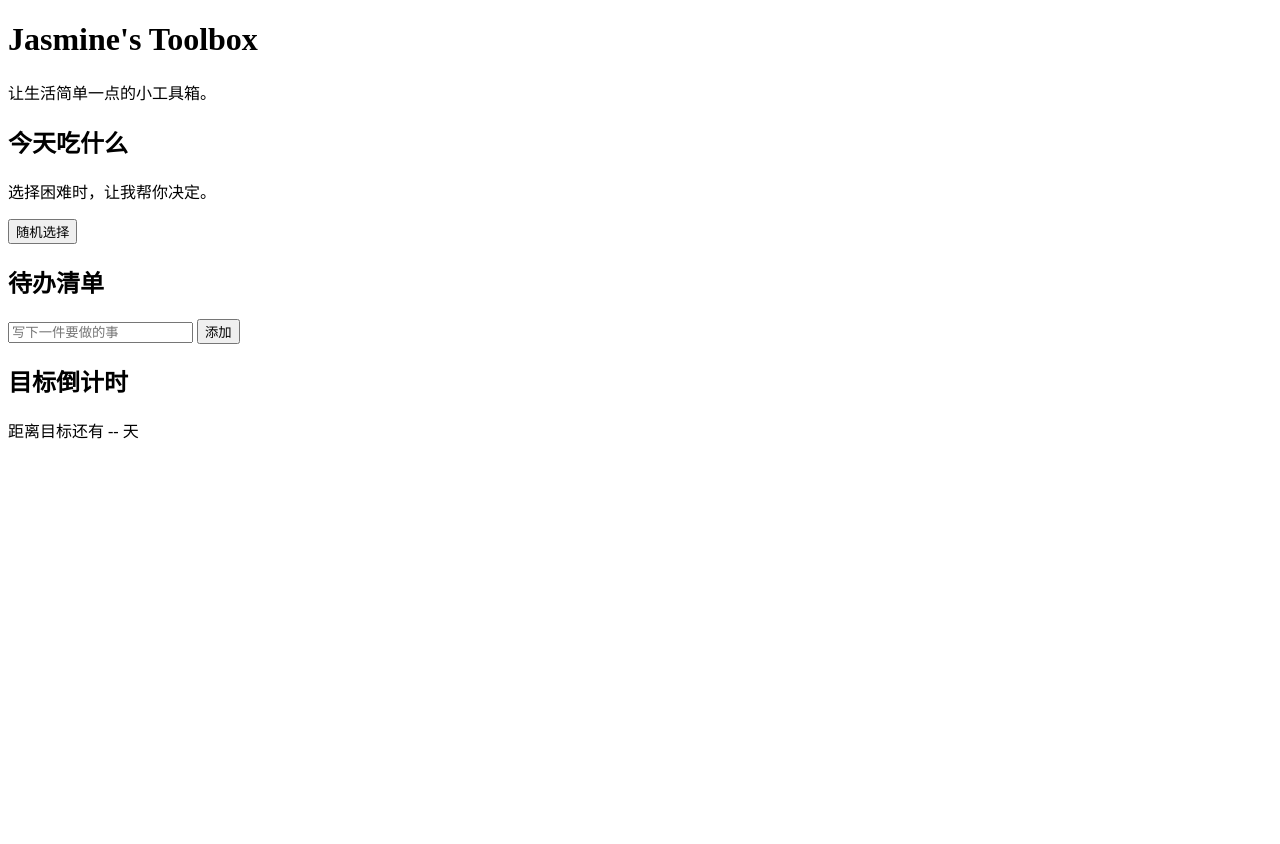
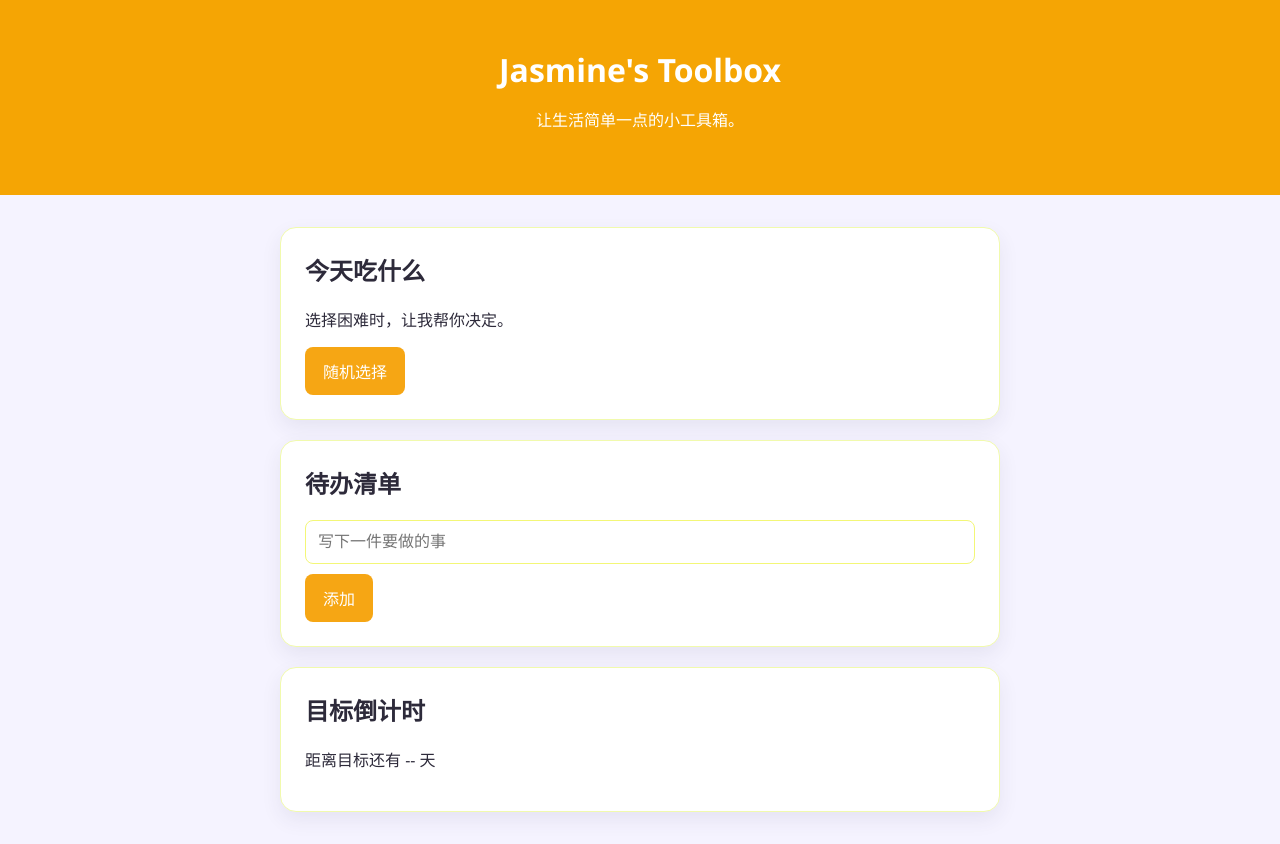
Before and after one commit to jasmine20020224-sketch/jasmine-toolbox, a plain HTML site: page index.html in a window 1280 px wide. Before the commit the page ends 800 px from the top, so only its background shows below. Drawn offline with Linux system fonts and the light colour scheme.

Commit message:
style: add initial toolbox design

```diff
--- a/index.html
+++ b/index.html
@@ -4,6 +4,7 @@
     <meta charset="UTF-8">
     <meta name="viewport" content="width=device-width, initial-scale=1.0">
     <title>Jasmine's Toolbox</title>
+    <link rel="stylesheet" href="style.css">
 </head>
 
 <body>
@@ -13,22 +14,22 @@
     </header>
 
     <main>
-      <section>
+      <section class="tool-card">
         <h2>今天吃什么</h2>
         <p>选择困难时，让我帮你决定。</p>
         <button type="button">随机选择</button>
-      </section>
+      </section class="tool-card">
 
-      <section>
+      <section class="tool-card">
       <h2>待办清单</h2>
       <input type="text" placeholder="写下一件要做的事">
       <button type="button">添加</button>
-      </section>
+      </section class="tool-card">
 
-      <section>
+      <section class="tool-card">
       <h2>目标倒计时</h2>
       <p>距离目标还有 -- 天</p>
-      </section>
+      </section class="tool-card">
     </main>
 </body>
 </html>
--- /dev/null
+++ b/style.css
@@ -0,0 +1,63 @@
+* {
+  box-sizing: border-box;
+}
+
+body {
+  margin: 0;
+  font-family: "Segoe UI", Arial, sans-serif;
+  background-color: #f5f3ff;
+  color: #2d2a3a;
+}
+
+header {
+  background-color: #f5a504;
+  color: white;
+  text-align: center;
+  padding: 48px 20px;
+}
+
+header h1 {
+  margin: 0;
+}
+
+main {
+  max-width: 760px;
+  margin: 32px auto;
+  padding: 0 20px;
+}
+
+.tool-card {
+  background-color: white;
+  border: 1px solid #f1faad;
+  border-radius: 16px;
+  padding: 24px;
+  margin-bottom: 20px;
+  box-shadow: 0 8px 20px rgba(55, 45, 90, 0.08);
+}
+
+.tool-card h2 {
+  margin-top: 0;
+}
+
+input {
+  width: 100%;
+  padding: 12px;
+  margin-bottom: 10px;
+  border: 1px solid #f3f777;
+  border-radius: 8px;
+  font-size: 16px;
+}
+
+button {
+  padding: 12px 18px;
+  border: none;
+  border-radius: 8px;
+  background-color: #f6a614;
+  color: white;
+  font-size: 16px;
+  cursor: pointer;
+}
+
+button:hover {
+  background-color: #f68505;
+}
```
Also changed, not shown: 1 other file.
